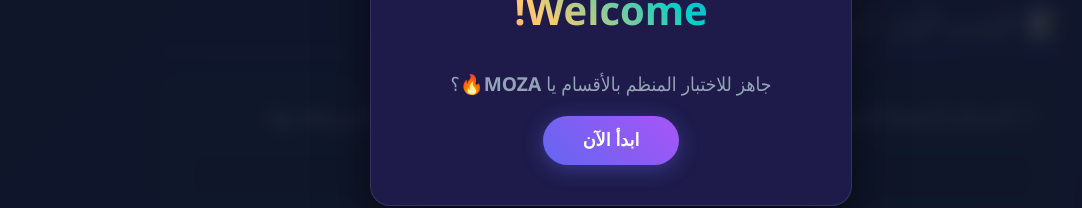
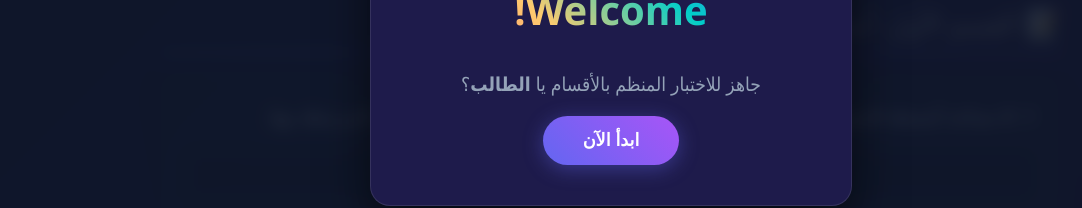
Before and after one commit to moza10000/moza2, a plain HTML site: page index.html in a window 1280 px wide. Shown: the part 343-551 px from the top of the page, without its empty margins (29-1111 px from the left). Drawn offline with Linux system fonts and the light colour scheme.

Commit message:
Update index.html

```diff
--- a/index.html
+++ b/index.html
@@ -279,7 +279,7 @@
 <div class="welcome-overlay" id="welcomeOverlay">
     <div class="welcome-popup">
         <h2 style="font-size: 2.5rem; background: var(--accent-glow); -webkit-background-clip: text; -webkit-text-fill-color: transparent;">Welcome!</h2>
-        <p style="color: var(--text-muted); font-size: 1.2rem;">جاهز للاختبار المنظم بالأقسام يا <strong>MOZA🔥</strong>؟</p>
+        <p style="color: var(--text-muted); font-size: 1.2rem;">جاهز للاختبار المنظم بالأقسام يا <strong>الطالب</strong>؟</p>
         <button class="start-btn" onclick="closeWelcome()">ابدأ الآن</button>
     </div>
 </div>
```
